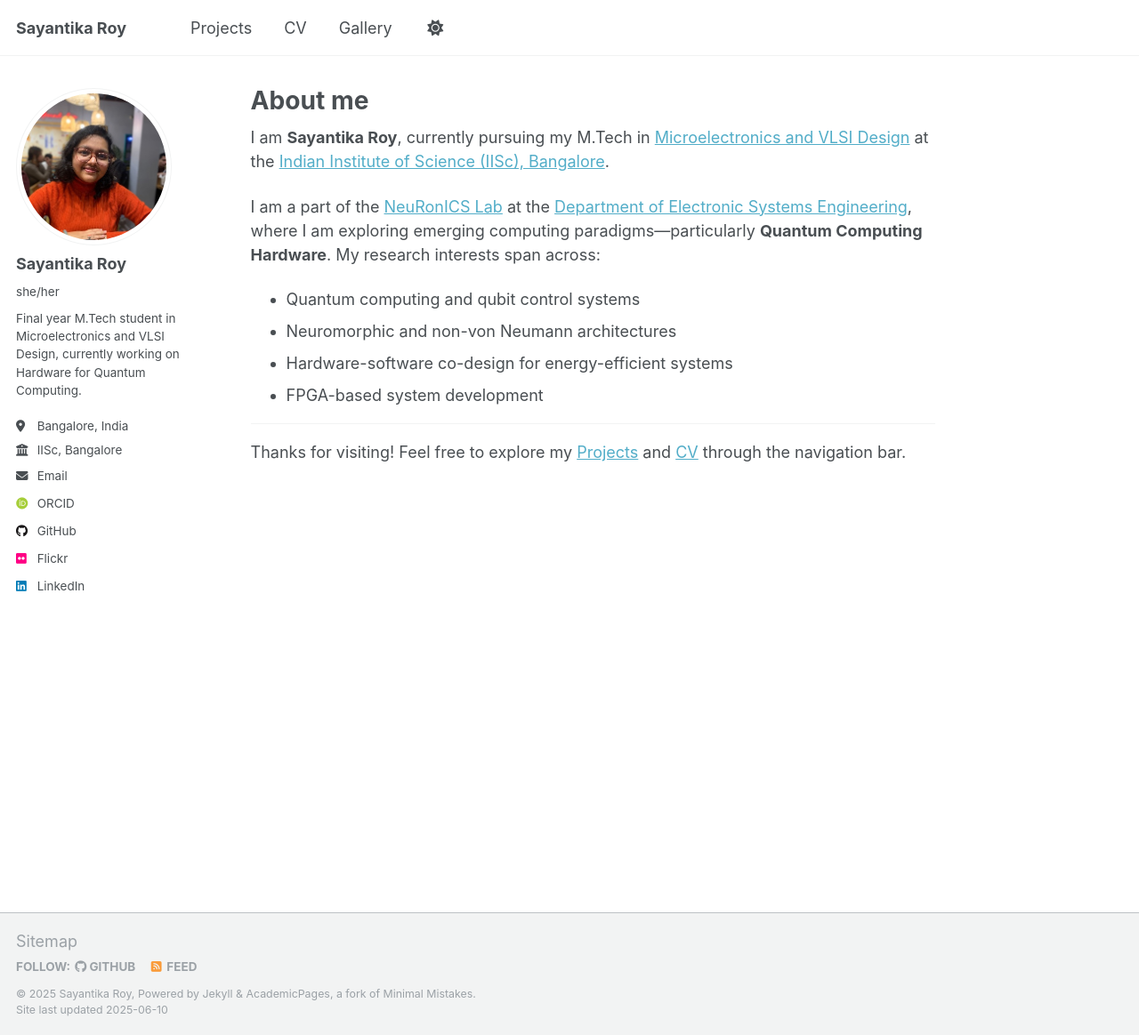
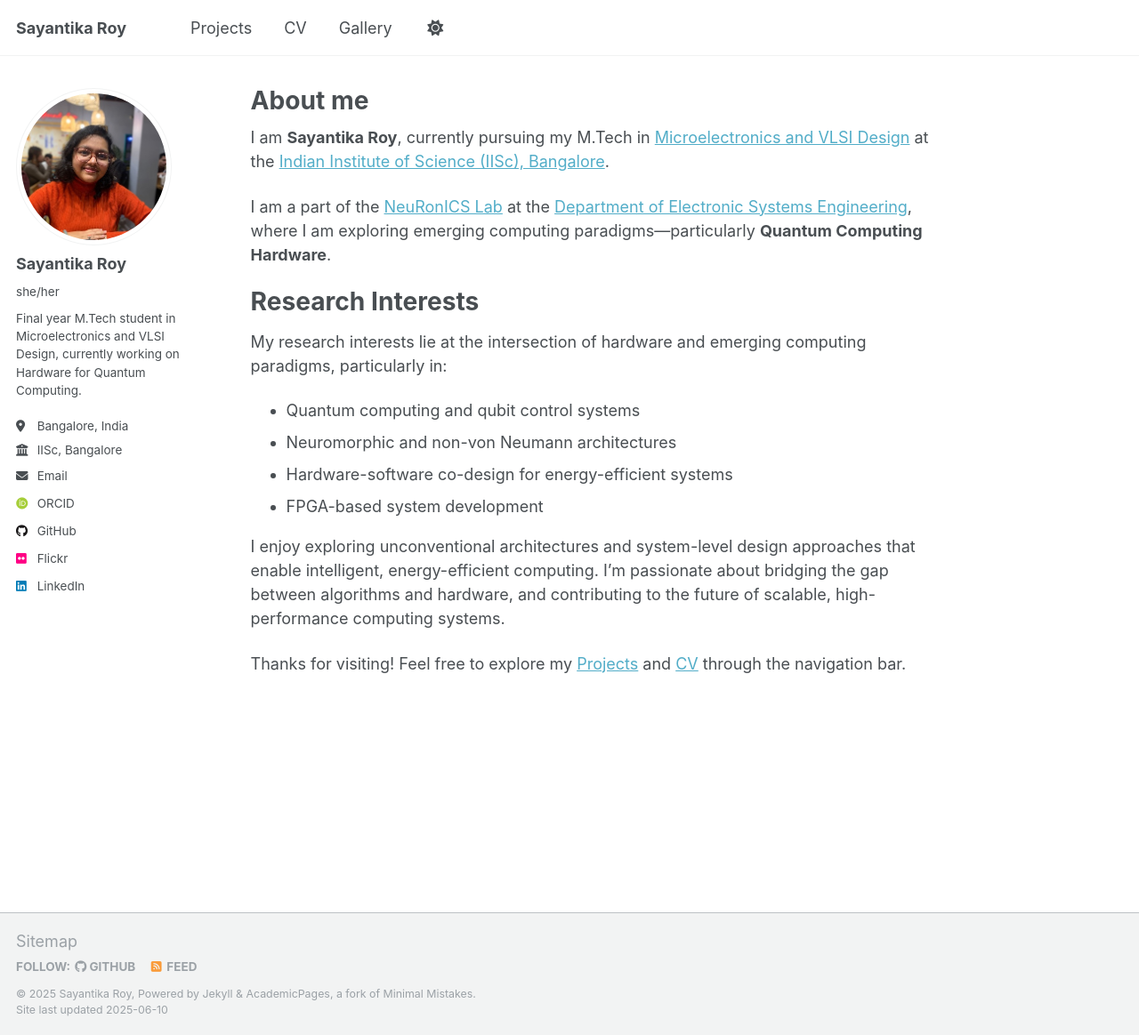
Before and after one commit to sayo-134/sayantika-roy.github.io, a Jekyll site: the page built from _pages/about.md, in a window 1280 px wide and 1164 px high. Shown: the whole window at 89% size. Built offline with Jekyll 4.4.1, drawn with Linux system fonts in a browser that asks for light colours; some web fonts are replaced.

Commit message:
updated about.md

```diff
--- a/_pages/about.md
+++ b/_pages/about.md
@@ -7,15 +7,22 @@ redirect_from:
   - /about.html
 ---
 
+{% include base_path %}
+
 I am **Sayantika Roy**, currently pursuing my M.Tech in [Microelectronics and VLSI Design](https://microelectronics-eecs.iisc.ac.in/) at the [Indian Institute of Science (IISc), Bangalore](https://iisc.ac.in/).
 
-I am a part of the [NeuRonICS Lab](https://labs.dese.iisc.ac.in/neuronics/) at the [Department of Electronic Systems Engineering](https://dese.iisc.ac.in/), where I am exploring emerging computing paradigms—particularly **Quantum Computing Hardware**. My research interests span across:
+I am a part of the [NeuRonICS Lab](https://labs.dese.iisc.ac.in/neuronics/) at the [Department of Electronic Systems Engineering](https://dese.iisc.ac.in/), where I am exploring emerging computing paradigms—particularly **Quantum Computing Hardware**.
+
+Research Interests
+=====
+My research interests lie at the intersection of hardware and emerging computing paradigms, particularly in:
 
 - Quantum computing and qubit control systems
 - Neuromorphic and non-von Neumann architectures
 - Hardware-software co-design for energy-efficient systems
 - FPGA-based system development
 
----
+I enjoy exploring unconventional architectures and system-level design approaches that enable intelligent, energy-efficient computing. I’m passionate about bridging the gap between algorithms and hardware, and contributing to the future of scalable, high-performance computing systems.
+
 
 Thanks for visiting! Feel free to explore my [Projects](./projects/) and [CV](./cv/) through the navigation bar.
```
